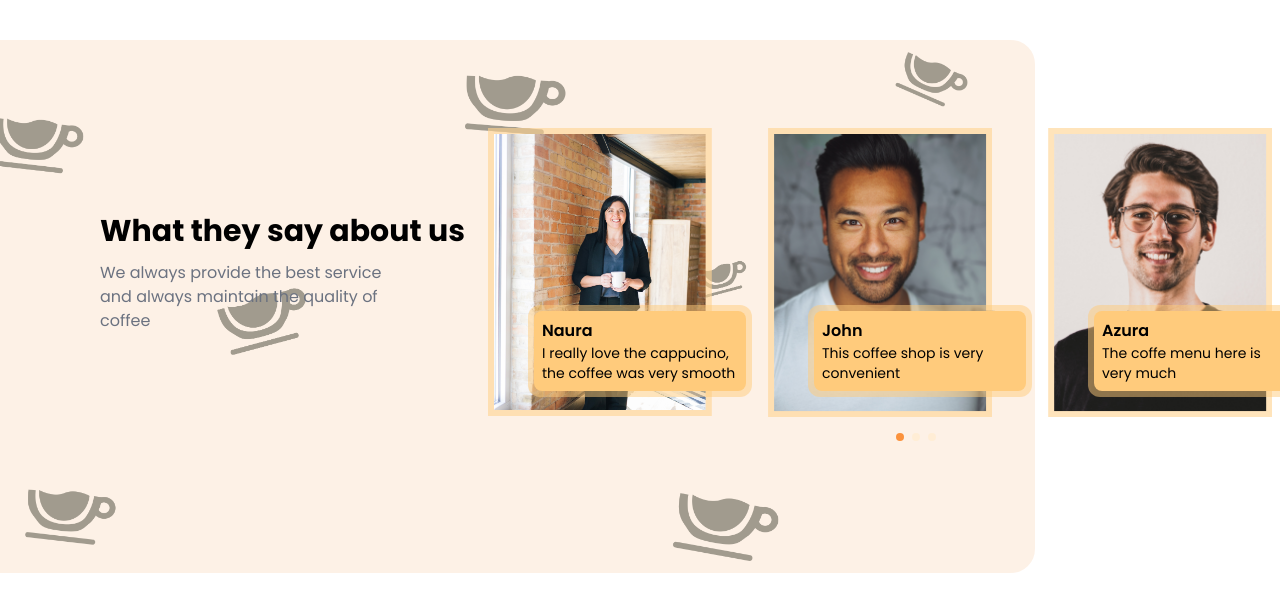
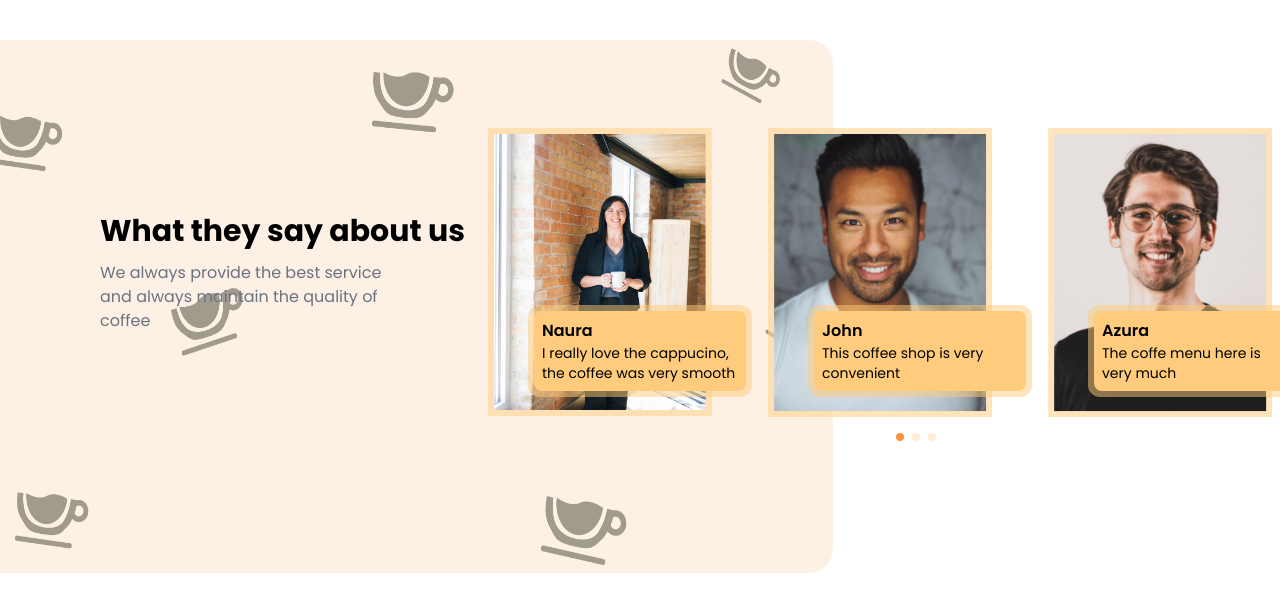
Before and after one commit to ulzptrzz/testimonial, a plain HTML site: page index.html in a window 1280 px wide. Shown: the top 607 px of the page. Drawn offline with nearby package versions, Linux system fonts and the light colour scheme.

Commit message:
first commit

```diff
--- a/index.html
+++ b/index.html
@@ -9,7 +9,7 @@
     </head>
     <body>
         <div class="overflow-hidden">
-            <img class="-z-40 h-4/6 -left-5 top-10 absolute bg-[#fbe0c8] p-3 rounded-r-3xl" src="./Images/bg-testimonial.png" alt="" style="filter:opacity(45%);" />
+            <img class="-z-40 w-2/3 h-4/6 -left-5 top-10 absolute bg-[#fbe0c8] p-2 rounded-r-3xl" src="./Images/bg-testimonial.png" alt="" style="filter:opacity(45%);" />
             <div class="z-10 flex items-center justify-between my-32 ml-20 mr-2">
                 <div class="ml-5">
                     <h1 class="mb-3 text-3xl font-bold">What they say about us</h1>
```
